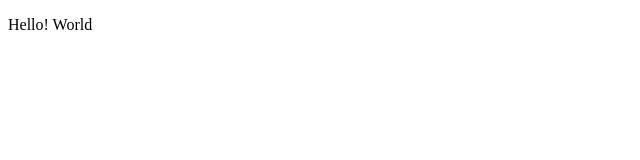
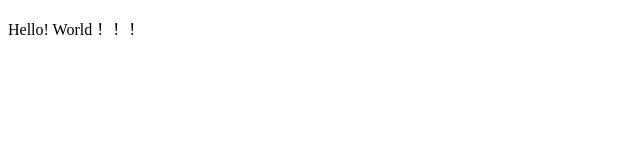
Before and after one commit to usr2013/usr2013imya.github.io, a plain HTML site: page index.html in a window 1280 px wide. Shown: the full height of the page, 0-640 px from the left. Drawn offline with Linux system fonts and the light colour scheme.

Commit message:
更新 index.html

```diff
--- a/index.html
+++ b/index.html
@@ -5,6 +5,6 @@
         <title>welcome</title>
     </head>
     <body>
-        <p>Hello! World</p>
+        <p>Hello! World！！！</p>
     </body>
 </html>
```
